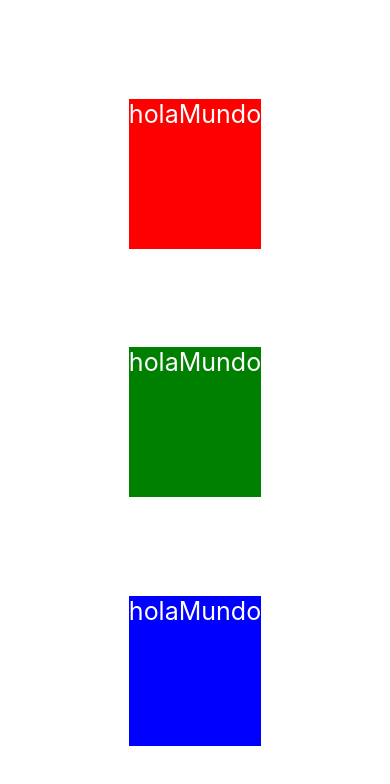
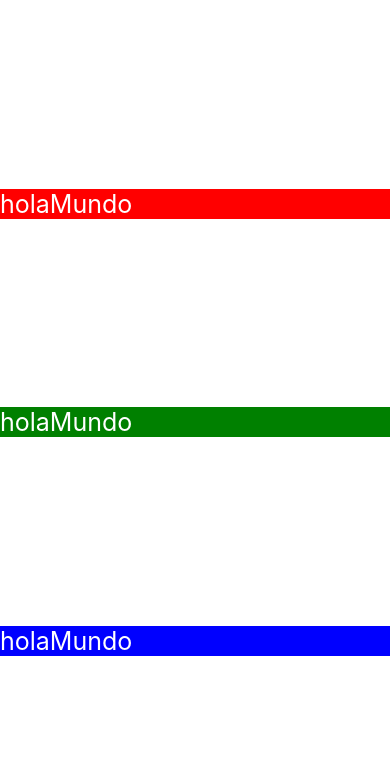
Before and after one commit to MayaGaS/ProgramacionMovil182, a React Native app in the folder holaMundo/: screen / in a window 390 px wide. Shown: the top 784 px of the page. Built offline with nearby package versions, Linux system fonts and the light colour scheme.

Commit message:
Practica 7

```diff
--- a/holaMundo/App.js
+++ b/holaMundo/App.js
@@ -3,29 +3,26 @@ import { StatusBar } from 'expo-status-bar';
 import { Button, StyleSheet, Text, View } from 'react-native';
 import React,{useState} from 'react'; //Importacion para hacer usos de datos
 
+
+
 //Funciones
-const Texto=({estilo})=>{ /* Parametros */
-  const[contenido, setContenido] = useState('holaMundo') /* Variable de contenido (propiedad children), se u */
-  const actualizarContenido=()=>{/* Array function que va a permitir hacer esa actualizacion */
-    setContenido('State actualizó este texto')
-  }
-  return(<Text style={[styles.text,estilo]} onPress={actualizarContenido}>{contenido}</Text>) /* Mandar llamar el evento */
+const Texto=({estilo})=>{ // Parametros en este caso estilos que estilo
+  const[contenido, setContenido] = useState('holaMundo') // Variable de contenido (propiedad children), se u
+  const actualizarContenido=()=>{ // Array function que va a permitir hacer esa actualizacion
+    setContenido('State actualizó este texto')}
+  return(<Text style={[styles.text,estilo]} onPress={actualizarContenido}>{contenido}</Text>) // Mandar llamar el evento
+  // con 'style' especificamos la copnexión que está en styles, y colocamos el estilo de texto y estilo
 }
 
-const Boton=()=>{ /* Parametros */
-  const[contenido, setContenido] = useState('Presioname') /* Variable de contenido (propiedad children), se u */
-  const actualizarContenido=()=>{/* Array function que va a permitir hacer esa actualizacion */
-    setContenido('State actualizó este boton')
-  }
-  return(<Button title={contenido} color="#000000" onPress={actualizarContenido}>{contenido}</Button>) /* Mandar llamar el evento */
-}
+
 
 //Existen componentes, area donde se va a ejecutar
 export default function App() {
   return (
 
     <View style={styles.container}>
-      <Texto estilo={styles.red}/>
+
+      <Texto estilo={styles.red}/>  {/* Exportamos estilo más especifico con el nombre que le pusimos (red, green, blue) */}
       <Texto estilo={styles.green}/>
       <Texto estilo={styles.blue}/>
 
@@ -34,30 +31,46 @@ export default function App() {
   );
 }
 
+
+
 // Configuraciones de hijas de estilos
 const styles = StyleSheet.create({
   container: {
     flex: 1,
-    flexDirection:'column',
+    flexDirection: 'column', //La forma en la que se acomoda el texto ("orden")
     backgroundColor: '#fff',
-    alignItems: 'center',
-    justifyContent: 'space-evenly',
+    alignItems: 'stretch', // alinea el orden de izquierda a derecha
+    justifyContent: 'space-evenly', // orden de arriba a abajo
   },
   text:{
-    color: 'white',
-    fontSize: 25,
-    height: 150,
+    color: 'white', //Color blanco
+    fontSize: 25, //Tamaño del texto
+    /* height: 100,  */  //Alto del texto
+    /* width: 150, */ //Ancho del texto
   },
-red:{
-  /*flex: 1,*/
-  backgroundColor:'red',
-},
-green:{
-  /*flex: 2,*/
-  backgroundColor:'green',
-},
-blue:{
-  //flex: 3,
-  backgroundColor:'blue',
-}
+  red:{
+    /* flex: 1, */ //Adaptacion de la panatalla
+    backgroundColor: 'red', //Color del fondo
+  },
+  green:{
+    /* flex: 2, */
+    backgroundColor: 'green',
+  },
+  blue:{
+    /* flex: 3, */
+    backgroundColor: 'blue',
+  },
 });
+
+
+
+
+
+
+/* const Boton=()=>{ // Parametros
+  const[contenido, setContenido] = useState('Presioname') // Variable de contenido (propiedad children), se u
+  const actualizarContenido=()=>{// Array function que va a permitir hacer esa actualizacion
+    setContenido('State actualizó este boton')
+  }
+  return(<Button title={contenido} color="#000000" onPress={actualizarContenido}>{contenido}</Button>) // Mandar llamar el evento
+} */
```
